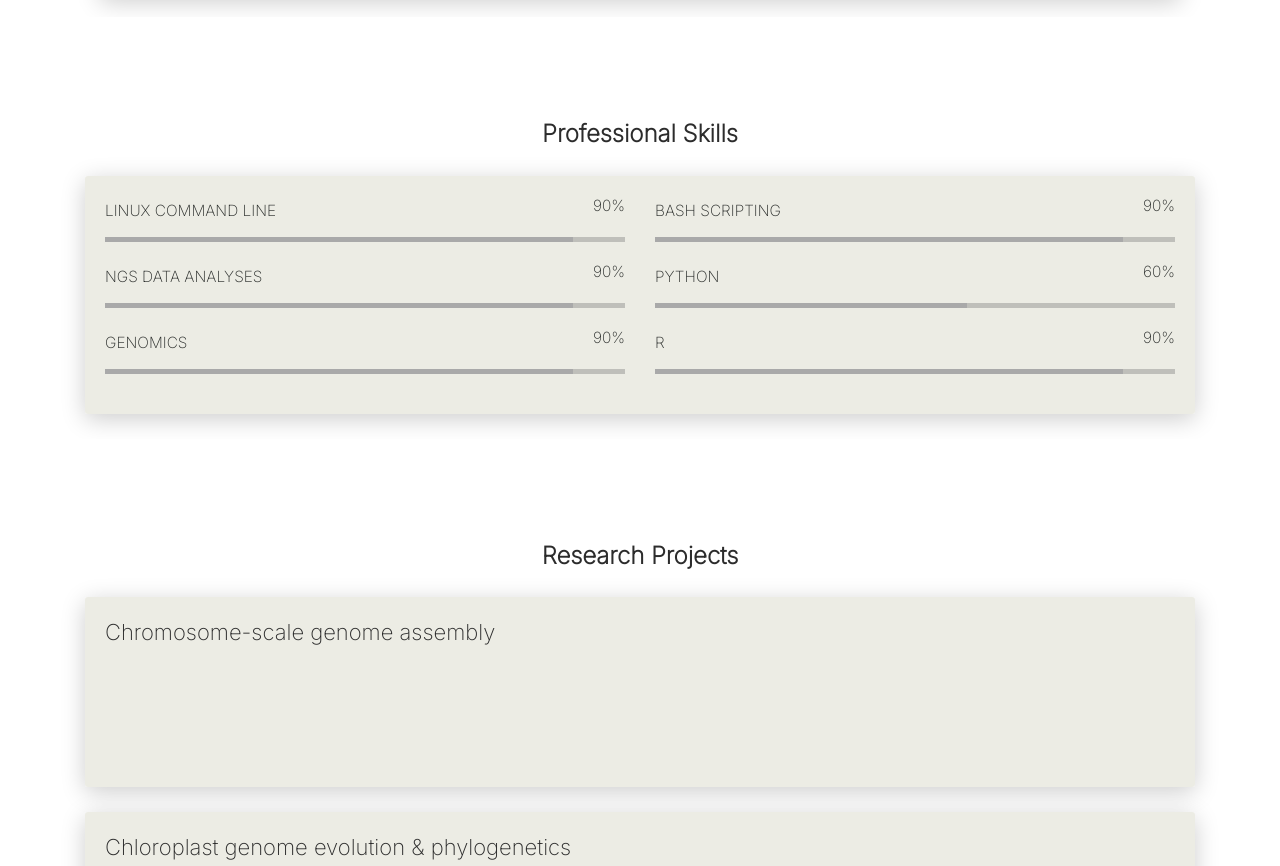
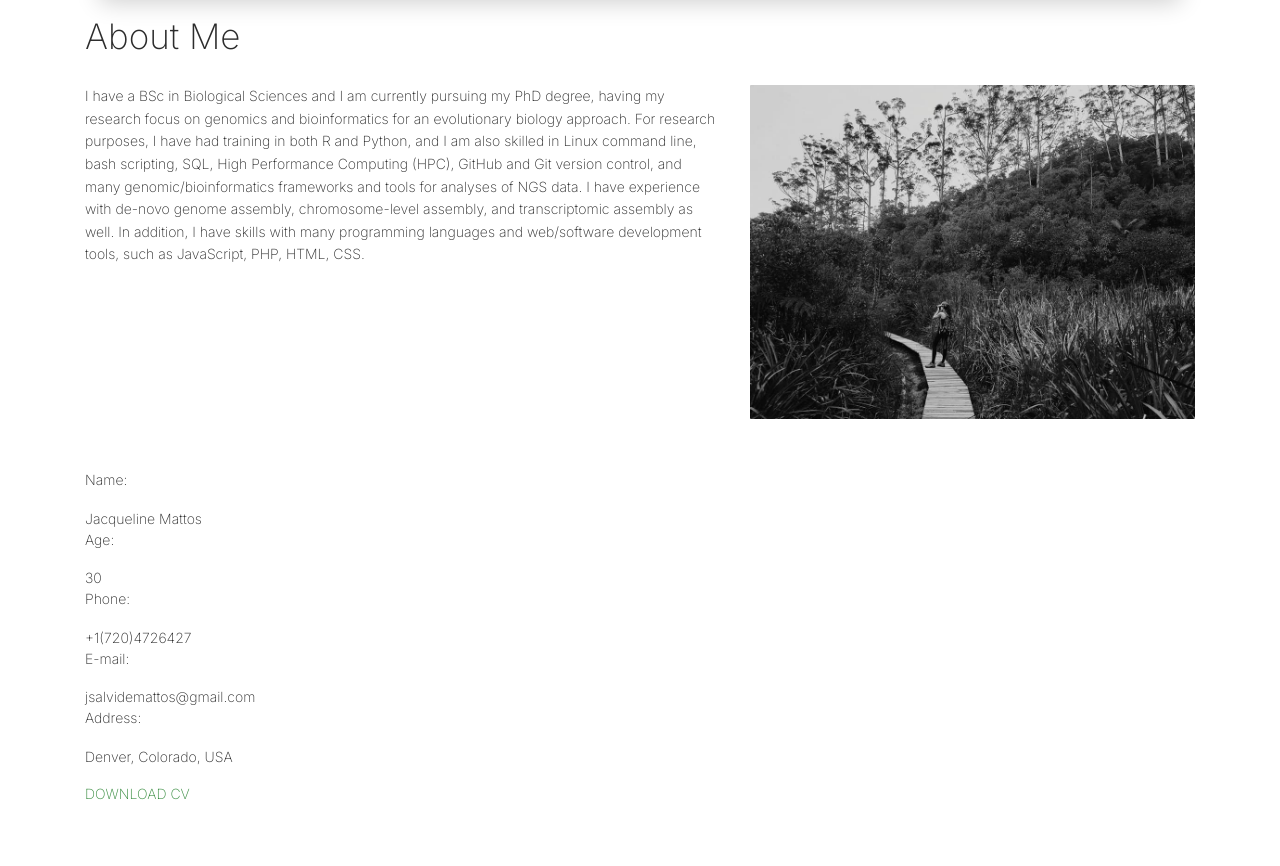
Before and after one commit to jacquelinemattos/jacquelinemattos.github.io, a plain HTML site: page index.html in a window 1280 px wide. Shown: the part 961-1827 px from the top of the page. Drawn offline with Linux system fonts and the light colour scheme.

Commit message:
about me

```diff
--- a/index.html
+++ b/index.html
@@ -99,6 +99,74 @@
 
   </div>
 </div>
+
+<!--
+Alternative section
+-->
+
+<section id="se-2" class="about ">
+  <div class="container">
+    <div class="head-section">
+      <h2>About Me</h2>
+    </div>
+    <div class="row">
+      <div class="col-lg-7 col-md-12">
+        <div class="head-about mb-4">
+          <p>
+            I have a BSc in Biological Sciences and I am currently pursuing my PhD degree, having my research focus on genomics and
+            bioinformatics for an evolutionary biology approach. For research purposes, I have had training in both R and Python,
+            and I am also skilled in Linux command line, bash scripting, SQL, High Performance Computing (HPC), GitHub and Git
+            version control, and many genomic/bioinformatics frameworks and tools for analyses of NGS data. I have experience with
+            de-novo genome assembly, chromosome-level assembly, and transcriptomic assembly as well. In addition, I have skills with
+            many programming languages and web/software development tools, such as JavaScript, PHP, HTML, CSS.
+          </p>
+          <p>
+
+          </p>
+        </div>
+      </div>
+      <div class="col-md-5 hidden-md">
+        <div class="img-about">
+          <a href="images/eu-mata-atlantica.jpg" data-lightbox="me"
+            data-title=""><img class="img-fluid"
+              src="images/eu-mata-atlantica.jpg" alt="Jac"></a>
+        </div>
+      </div>
+    </div>
+    <div class="row" style="margin-top:50px;">
+      <div class="col-lg-7 col-md-12" style="margin-bottom:50px;">
+        <ul class="list-unstyled p-0">
+          <li>
+            <p>Name<span>:</span></p> <span>Jacqueline Mattos</span>
+          </li>
+          <li>
+            <p>Age<span>:</span></p> <span>30</span>
+          </li>
+          <li>
+            <p>Phone<span>:</span></p> <span>+1(720)4726427
+            </span>
+          </li>
+          <li>
+            <p>E-mail<span>:</span></p> <span>jsalvidemattos@gmail.com</span>
+          </li>
+          <li>
+            <p>Address<span>:</span></p> <span>Denver, Colorado, USA</span>
+          </li>
+        </ul>
+        <span class="bnt-about d-inline-block"><a class="text-uppercase" href="files/"
+            target="_blank">Download CV</a></span>
+      </div>
+    </div>
+    <!-- row -->
+  </div>
+</section>
+
+
+
+
+
+
+
 
 <div class="section" id="skill">
   <div class="container">
```
